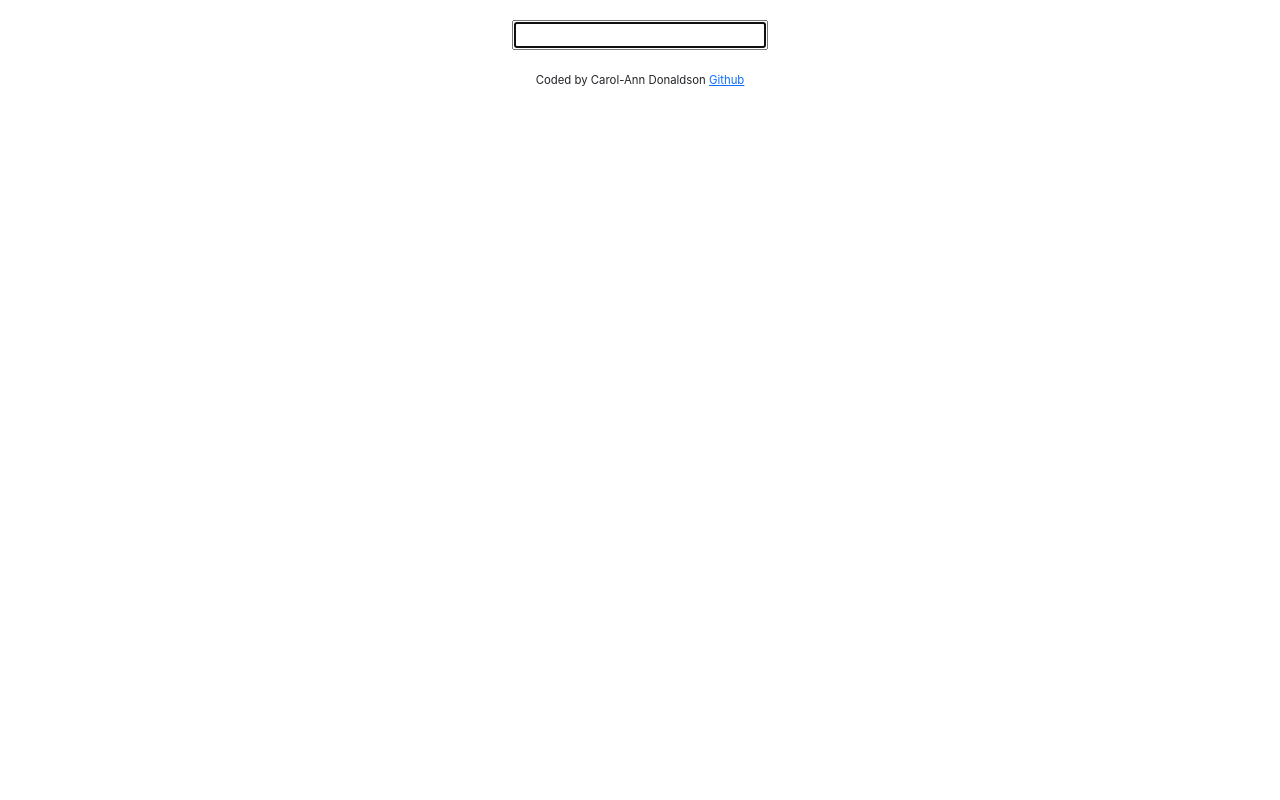
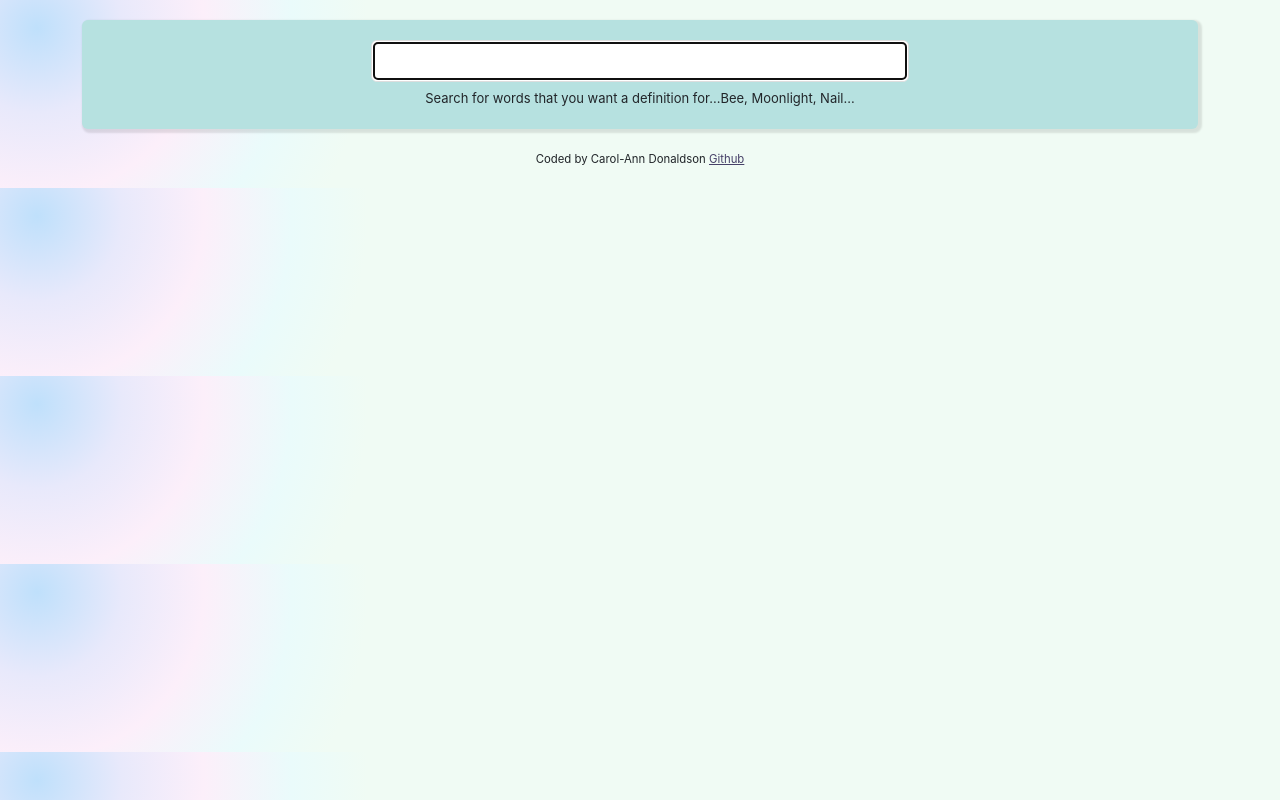
Before and after one commit to cdonal91/dictionary-project, a React (Create React App) app: page / in a window 1280 px wide. Built offline with nearby package versions, Linux system fonts and the light colour scheme.

Commit message:
Beginning of styling

```diff
--- a/src/App.css
+++ b/src/App.css
@@ -2,6 +2,10 @@ body {
   text-align: center;
   margin: 20px auto;
 }
+a {
+  color: #474168;
+}
+
 .coded-by {
   font-size: 13px;
   text-align: center;
--- a/src/Dictionary.css
+++ b/src/Dictionary.css
@@ -1,2 +1,19 @@
-.Dictionary {
+.Dictionary section {
+  background: #b6e1e0;
+  padding: 20px;
+  border-radius: 6px;
+  box-shadow: 2px 2px 2px 2px rgba(0, 0, 0, 0.1);
+  margin: 20px 0;
 }
+
+.Dictionary input {
+  width: 50%;
+  padding: 8px 4px;
+  border-radius: 6px;
+  border: 1px solid #ddd;
+}
+
+.Dictionary .hint {
+  font-size: 13px;
+  margin-top: 7px;
+}
--- a/src/Dictionary.js
+++ b/src/Dictionary.js
@@ -22,9 +22,15 @@ export default function Dictionary() {
   }
   return (
     <div className="Dictionary">
-      <form onSubmit={search}>
-        <input type="search" autoFocus={true} onChange={handleSearched} />
-      </form>
+      <section>
+        <form onSubmit={search}>
+          <input type="search" autoFocus={true} onChange={handleSearched} />
+        </form>
+        <div className="hint">
+          Search for words that you want a definition for...Bee, Moonlight,
+          Nail...
+        </div>
+      </section>
       <Results results={results} />
     </div>
   );
--- a/src/Results.js
+++ b/src/Results.js
@@ -6,6 +6,7 @@ export default function Results(props) {
   if (props.results) {
     return (
       <div className="Results">
+        <section>
           <h2>{props.results.word}</h2>
           {props.results.phonetics.map(function (phonetic, index) {
             return (
@@ -14,11 +15,12 @@ export default function Results(props) {
               </div>
             );
           })}
+        </section>
         {props.results.meanings.map(function (meaning, index) {
           return (
-            <div key={index}>
+            <section key={index}>
               <Meaning meaning={meaning} />
-            </div>
+            </section>
           );
         })}
       </div>
--- a/src/index.css
+++ b/src/index.css
@@ -1,13 +1,21 @@
 body {
   margin: 0;
-  font-family: -apple-system, BlinkMacSystemFont, 'Segoe UI', 'Roboto', 'Oxygen',
-    'Ubuntu', 'Cantarell', 'Fira Sans', 'Droid Sans', 'Helvetica Neue',
+  font-family: -apple-system, BlinkMacSystemFont, "Segoe UI", "Roboto", "Oxygen",
+    "Ubuntu", "Cantarell", "Fira Sans", "Droid Sans", "Helvetica Neue",
     sans-serif;
   -webkit-font-smoothing: antialiased;
   -moz-osx-font-smoothing: grayscale;
+  background: radial-gradient(
+    328px at 2.9% 15%,
+    rgb(191, 224, 251) 0%,
+    rgb(232, 233, 251) 25.8%,
+    rgb(252, 239, 250) 50.8%,
+    rgb(234, 251, 251) 77.6%,
+    rgb(240, 251, 244) 100.7%
+  );
 }
 
 code {
-  font-family: source-code-pro, Menlo, Monaco, Consolas, 'Courier New',
+  font-family: source-code-pro, Menlo, Monaco, Consolas, "Courier New",
     monospace;
 }
```
Lines whose indentation alone changed are shown as unchanged.
